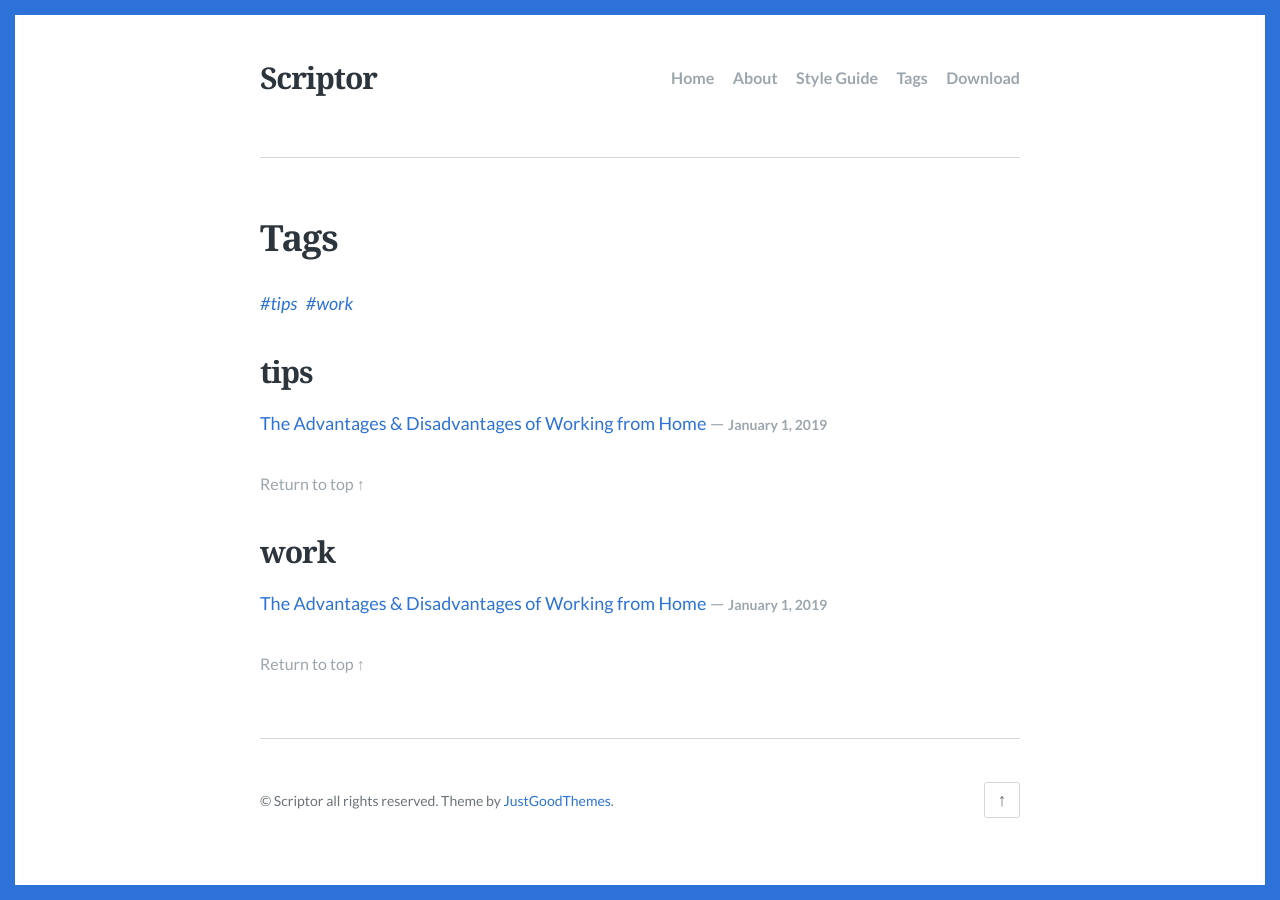
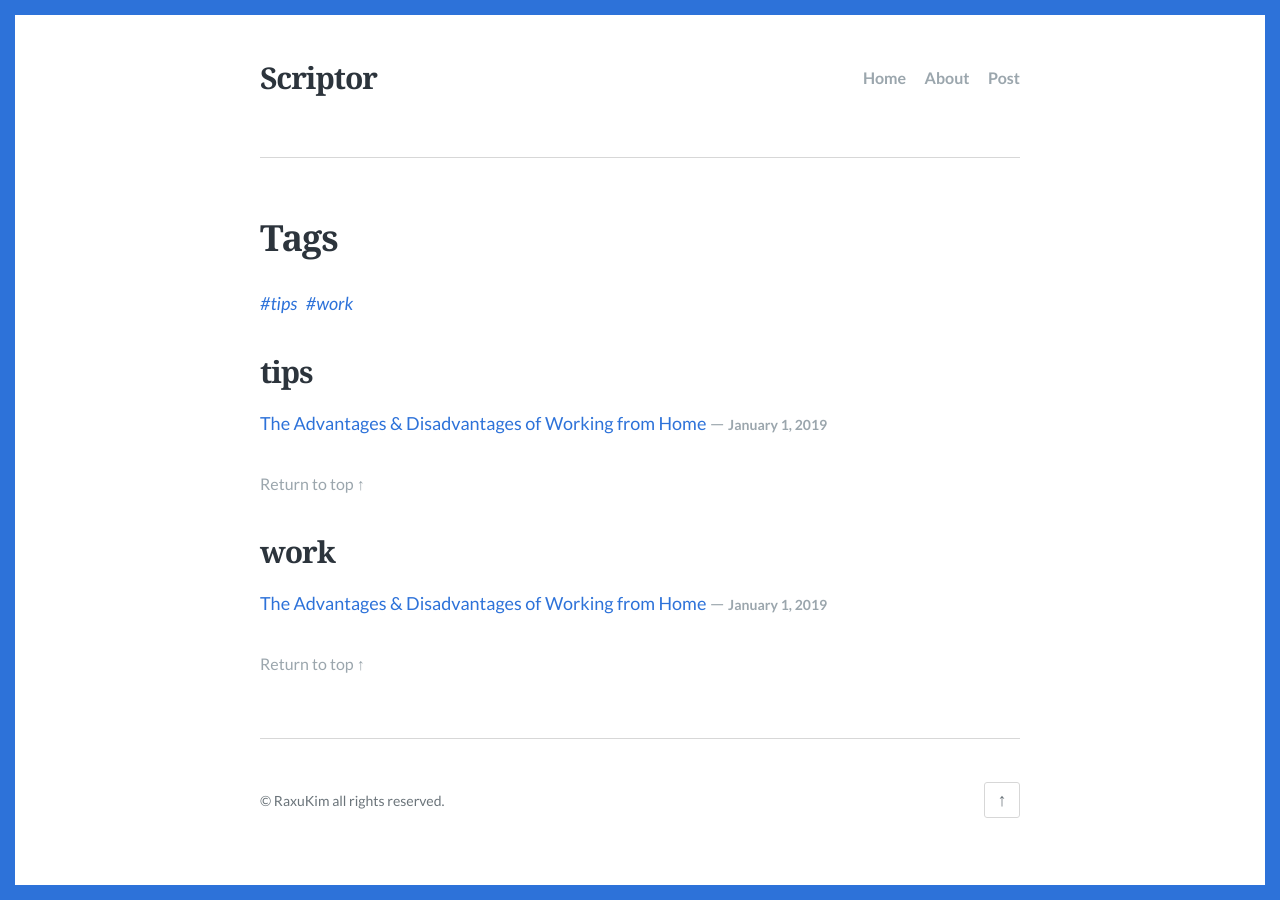
Before and after one commit to AhnjeongKim/RaxuKim.github.io, a Jekyll site: the page built from tags.md, in a window 1280 px wide. Built offline with Jekyll 4.4.1, drawn with Linux system fonts in a browser that asks for light colours.

Commit message:
Update _config.yml

```diff
--- a/_config.yml
+++ b/_config.yml
@@ -6,7 +6,7 @@
 # 'jekyll serve'. If you change this file, please restart the server process.
 
 # Site language
-lang: en-US
+lang: en-US, kor
 
 # Site title
 title: "Scriptor"
@@ -18,7 +18,7 @@ description: "Scriptor is a minimal, clean, modern & responsive Jekyll theme for
 baseurl: ""
 
 # The base hostname & protocol of your site for where absolute urls are needed.
-url: "https://raxukim.github.io/raxustory"
+url: "https://raxukim.github.io"
 
 # Favicon
 favicon: images/favicon.png
@@ -32,12 +32,8 @@ navigation:
     url: /
   - text: About
     url: /about/
-  - text: Style Guide
-    url: /style-guide/
-  - text: Tags
-    url: /tags/
-  - text: Download
-    url: https://github.com/JustGoodThemes/Scriptor-Jekyll-Theme
+  - text: Post
+    url: /post/
 
 # The shortname for your Disqus site to enable comments.
 disqus: justgoodthemes
@@ -47,12 +43,12 @@ accent_color: '#2d72d9'
 
 # Site footer
 footer:
-  content: "&copy; Scriptor all rights reserved. Theme by [JustGoodThemes](https://www.justgoodthemes.com)."
+  content: "&copy; RaxuKim all rights reserved."
   has_social: false
 
 # Plugins
-plugins:
-  - jekyll-paginate
+#plugins:
+#  - jekyll-paginate
 
 # http://jekyllrb.com/docs/pagination/
 paginate: 3
```
